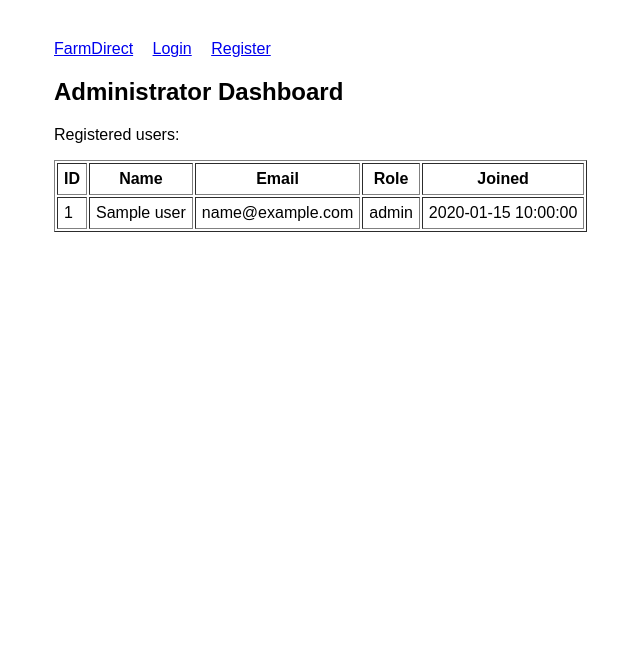
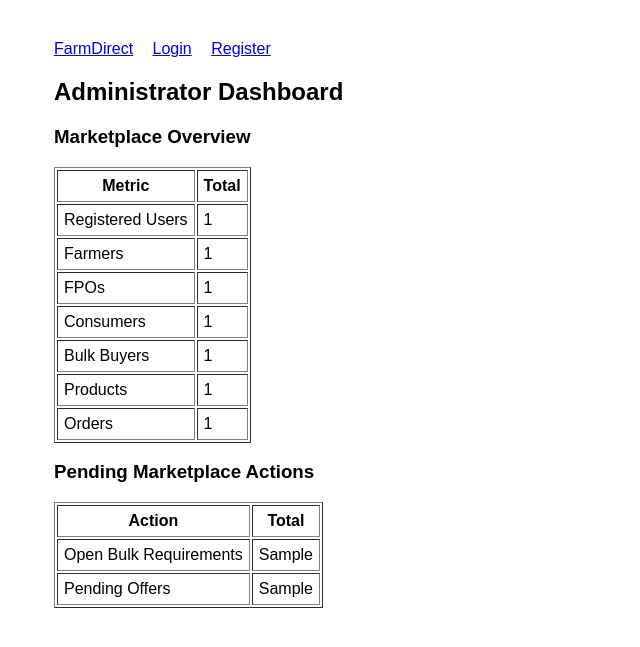
Before and after one commit to Adityatrip4666/FarmDirect, a Flask app: template templates/admin_dashboard.html in a window 1280 px wide. Shown: the top 647 px of the page, without its empty margins (286-926 px from the left). Run offline with Flask 3, Linux system fonts and the light colour scheme; the template is opened without the code that fills it: most values are stand-ins (such as "Sample title", 1, 10 or a date in 2020).

Commit message:
Implement admin dashboard (Issue #19)

```diff
--- a/app.py
+++ b/app.py
@@ -202,22 +202,69 @@ def consumer_dashboard():
 def bulk_buyer_dashboard():
     return render_template("role_dashboard.html", role_label="Bulk Buyer")
 
-
 @app.route("/admin/dashboard")
 @role_required("admin")
 def admin_dashboard():
     conn = get_db_connection()
 
-    users = conn.execute(
+    total_users = conn.execute(
+        "SELECT COUNT(*) AS count FROM users"
+    ).fetchone()["count"]
+
+    total_farmers = conn.execute(
+        "SELECT COUNT(*) AS count FROM users WHERE role = 'farmer'"
+    ).fetchone()["count"]
+
+    total_fpo = conn.execute(
+        "SELECT COUNT(*) AS count FROM users WHERE role = 'fpo'"
+    ).fetchone()["count"]
+
+    total_consumers = conn.execute(
+        "SELECT COUNT(*) AS count FROM users WHERE role = 'consumer'"
+    ).fetchone()["count"]
+
+    total_bulk_buyers = conn.execute(
+        "SELECT COUNT(*) AS count FROM users WHERE role = 'bulk_buyer'"
+    ).fetchone()["count"]
+
+    total_products = conn.execute(
+        "SELECT COUNT(*) AS count FROM products"
+    ).fetchone()["count"]
+
+    total_orders = conn.execute(
+        "SELECT COUNT(*) AS count FROM orders"
+    ).fetchone()["count"]
+
+    open_requirements = conn.execute(
         """
-        SELECT id, name, email, role, created_at
-        FROM users
+        SELECT COUNT(*) AS count
+        FROM bulk_requirements
+        WHERE status = 'Open'
         """
-    ).fetchall()
+    ).fetchone()["count"]
+
+    pending_offers = conn.execute(
+        """
+        SELECT COUNT(*) AS count
+        FROM offers
+        WHERE status = 'Pending'
+        """
+    ).fetchone()["count"]
 
     conn.close()
 
-    return render_template("admin_dashboard.html", users=users)
+    return render_template(
+        "admin_dashboard.html",
+        total_users=total_users,
+        total_farmers=total_farmers,
+        total_fpo=total_fpo,
+        total_consumers=total_consumers,
+        total_bulk_buyers=total_bulk_buyers,
+        total_products=total_products,
+        total_orders=total_orders,
+        open_requirements=open_requirements,
+        pending_offers=pending_offers,
+    )
 
 
 @app.route("/user/<int:user_id>/account")
--- a/templates/admin_dashboard.html
+++ b/templates/admin_dashboard.html
@@ -1,17 +1,70 @@
 {% extends "base.html" %}
+
 {% block content %}
+
 <h2>Administrator Dashboard</h2>
-<p>Registered users:</p>
+
+<h3>Marketplace Overview</h3>
+
 <table border="1" cellpadding="6">
-    <tr><th>ID</th><th>Name</th><th>Email</th><th>Role</th><th>Joined</th></tr>
-    {% for u in users %}
     <tr>
-        <td>{{ u.id }}</td>
-        <td>{{ u.name }}</td>
-        <td>{{ u.email }}</td>
-        <td>{{ u.role }}</td>
-        <td>{{ u.created_at }}</td>
+        <th>Metric</th>
+        <th>Total</th>
     </tr>
-    {% endfor %}
+
+    <tr>
+        <td>Registered Users</td>
+        <td>{{ total_users }}</td>
+    </tr>
+
+    <tr>
+        <td>Farmers</td>
+        <td>{{ total_farmers }}</td>
+    </tr>
+
+    <tr>
+        <td>FPOs</td>
+        <td>{{ total_fpo }}</td>
+    </tr>
+
+    <tr>
+        <td>Consumers</td>
+        <td>{{ total_consumers }}</td>
+    </tr>
+
+    <tr>
+        <td>Bulk Buyers</td>
+        <td>{{ total_bulk_buyers }}</td>
+    </tr>
+
+    <tr>
+        <td>Products</td>
+        <td>{{ total_products }}</td>
+    </tr>
+
+    <tr>
+        <td>Orders</td>
+        <td>{{ total_orders }}</td>
+    </tr>
 </table>
+
+<h3>Pending Marketplace Actions</h3>
+
+<table border="1" cellpadding="6">
+    <tr>
+        <th>Action</th>
+        <th>Total</th>
+    </tr>
+
+    <tr>
+        <td>Open Bulk Requirements</td>
+        <td>{{ open_requirements }}</td>
+    </tr>
+
+    <tr>
+        <td>Pending Offers</td>
+        <td>{{ pending_offers }}</td>
+    </tr>
+</table>
+
 {% endblock %}
```
